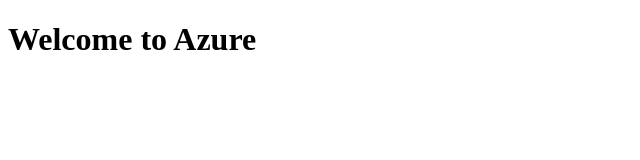
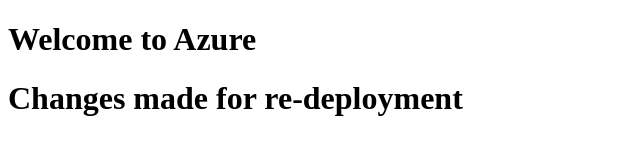
Before and after one commit to JyotiPrasad20/Jyotiazure, a plain HTML site: page index.html in a window 1280 px wide. Shown: the whole page, without its empty margins (0-640 px from the left). Drawn offline with Linux system fonts and the light colour scheme.

Commit message:
Updated index.html file for re-deployment

```diff
--- a/index.html
+++ b/index.html
@@ -8,5 +8,6 @@
 </head>
 <body>
     <h1> Welcome to Azure</h1>
+    <h1> Changes made for re-deployment </h1>
 </body>
 </html>
```
